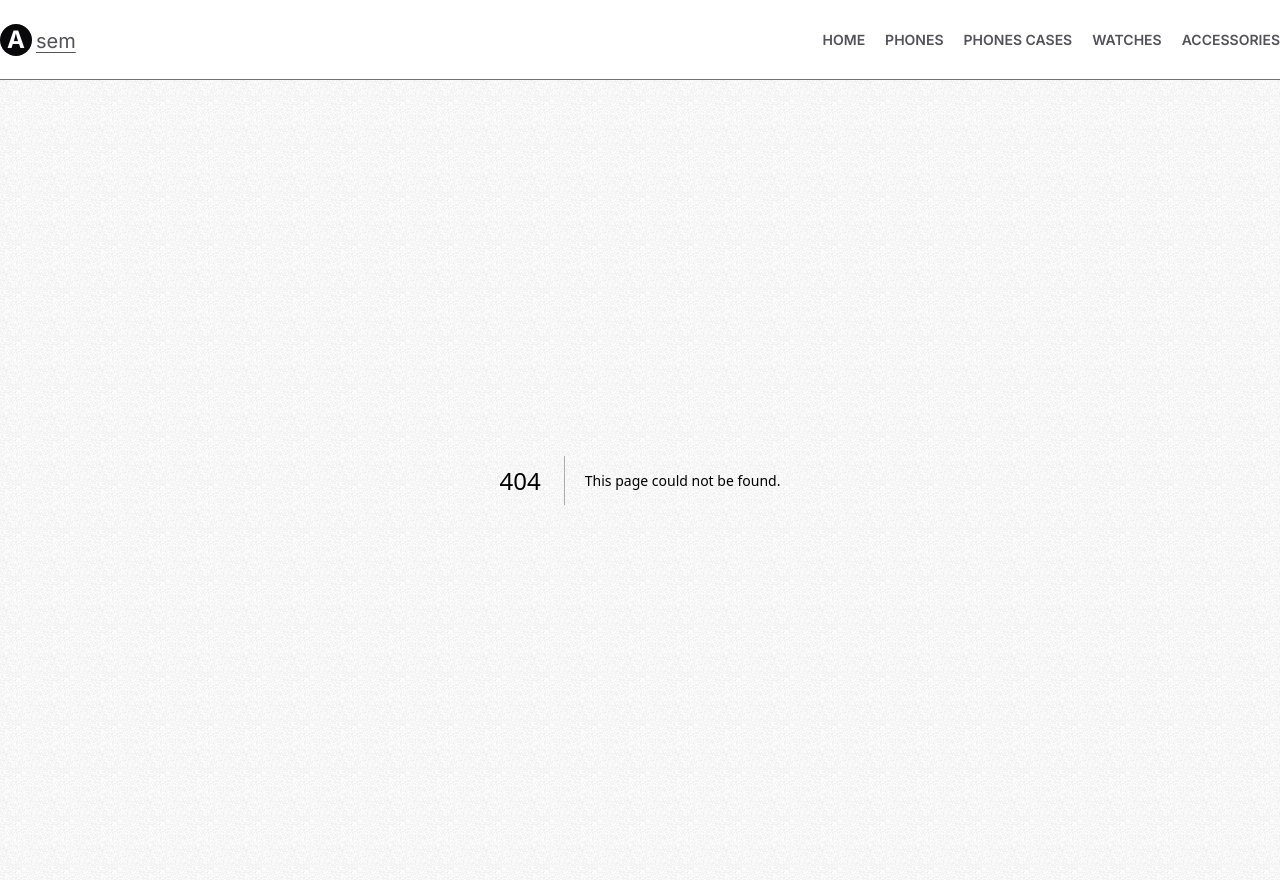
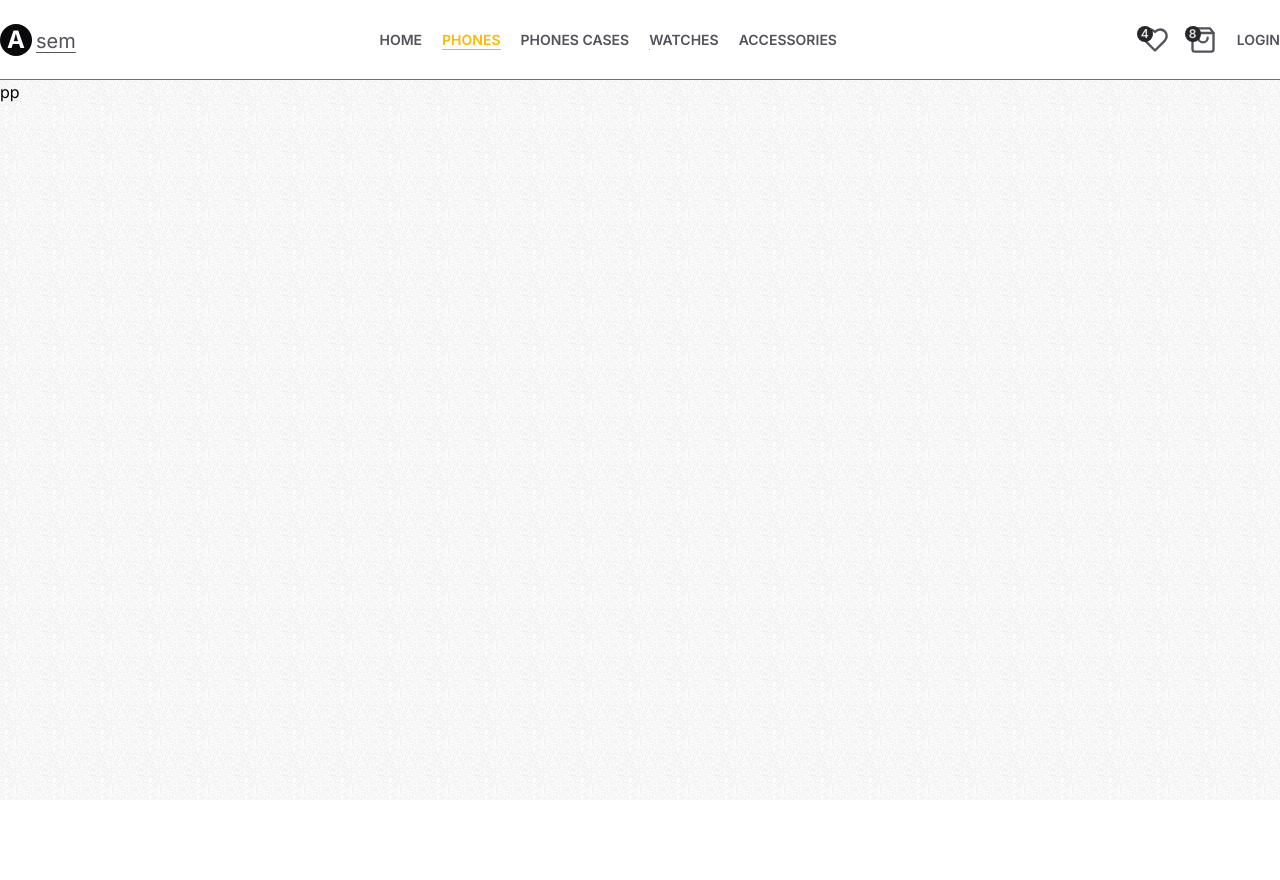
Before and after one commit to Nagimulia/amazone, a Next.js app: page /phones in a window 1280 px wide. Before the commit this address had no page. After the commit the page ends 800 px from the top, so only its background shows below. Built offline with nearby package versions, Linux system fonts and the light colour scheme.

Commit message:
complete header

```diff
--- a/package.json
+++ b/package.json
@@ -10,6 +10,7 @@
   },
   "dependencies": {
     "clsx": "^2.0.0",
+    "lucide-react": "^0.294.0",
     "next": "14.0.3",
     "react": "^18",
     "react-dom": "^18",
--- /dev/null
+++ b/src/app/phones/page.tsx
@@ -0,0 +1,15 @@
+import React from 'react'
+
+interface Props {
+
+}
+
+const Phones = (props: Props) => {
+	return (
+		<div>
+			pp
+		</div>
+	)
+}
+
+export default Phones
--- a/src/components/Navbar.tsx
+++ b/src/components/Navbar.tsx
@@ -1,10 +1,14 @@
+"use client";
 import React from "react";
+import { Heart, ShoppingBagIcon } from "lucide-react";
 import Logo from "./Logo";
 import Link from "next/link";
+import { usePathname } from "next/navigation";
 
 interface Props {}
 
 const Navbar = (props: Props) => {
+  const pathname = usePathname();
   const navigation = [
     { _id: 910, title: "Home", href: "/" },
     { _id: 911, title: "Phones", href: "/phones" },
@@ -16,15 +20,48 @@ const Navbar = (props: Props) => {
     <div className="w-full h-20 border-b-[1px] border-zinc-500 bg-white text-zinc-600">
       <div className="max-w-screen-xl mx-auto h-full flex items-center justify-between px-4 xl:px-0">
         <Logo />
-				<ul className="hidden md:flex items-center gap-5 text-sm uppercase font-semibold">
-					{
-						navigation.map((item) => (
-							<Link href={item?.href}>
-							<li>{item?.title}</li>
-							</Link>
-						))
-					}
-				</ul>
+        <ul className="hidden md:flex items-center gap-5 text-sm uppercase font-semibold">
+          {navigation.map((item) => (
+            <Link href={item?.href} key={item._id}>
+              <li
+                className={`hover:text-black cursor-pointer duration-200 relative overflow-hidden group ${
+                  item.href === pathname && "text-designColor"
+                }`}
+              >
+                {item?.title}
+                <span
+                  className={`absolute h-[1px] w-full bg-blue-700 left-0 bottom-0 -translate-x-[100%] group-hover:translate-x-0 transition-transform duration-500 ${
+                    item.href === pathname && "translate-x-0 bg-designColor"
+                  }`}
+                />
+              </li>
+            </Link>
+          ))}
+        </ul>
+        <div className="flex items-center gap-x-5">
+          <Link
+            href={"/wishlist"}
+            className="hover:text-black cursor-pointer duration-200 relative group"
+          >
+            <Heart className="w-7 h-7" />
+            <span className="absolute top-0 -left-1 bg-zinc-800 text-zinc-200 w-4 h-4 rounded-full text-xs flex items-center justify-center group-hover:bg-black font-semibold group-hover:text-white">
+              4
+            </span>
+          </Link>
+          <Link
+            href={"/cart"}
+            className="hover:text-black cursor-pointer duration-200 relative group"
+          >
+            <ShoppingBagIcon className="w-7 h-7" />
+            <span className="absolute top-0 -left-1 bg-zinc-800 text-zinc-200 w-4 h-4 rounded-full text-xs flex items-center justify-center group-hover:bg-black font-semibold group-hover:text-white">
+              8
+            </span>
+          </Link>
+          <button className="hover:text-black cursor-pointer duration-200 relative overflow-hidden group text-sm uppercase font-semibold">
+            Login
+            <span className="absolute h-[1px] w-full bg-blue-700 left-0 bottom-0 -translate-x-[100%] group-hover:translate-x-0 transition-transform duration-500" />
+          </button>
+        </div>
       </div>
     </div>
   );
--- a/tailwind.config.ts
+++ b/tailwind.config.ts
@@ -8,10 +8,8 @@ const config: Config = {
   ],
   theme: {
     extend: {
-      backgroundImage: {
-        'gradient-radial': 'radial-gradient(var(--tw-gradient-stops))',
-        'gradient-conic':
-          'conic-gradient(from 180deg at 50% 50%, var(--tw-gradient-stops))',
+      colors: {
+        designColor: "#fcb900",
       },
     },
   },
```
Also changed, not shown: 1 other file (tests, documents, lock files or other folders).
